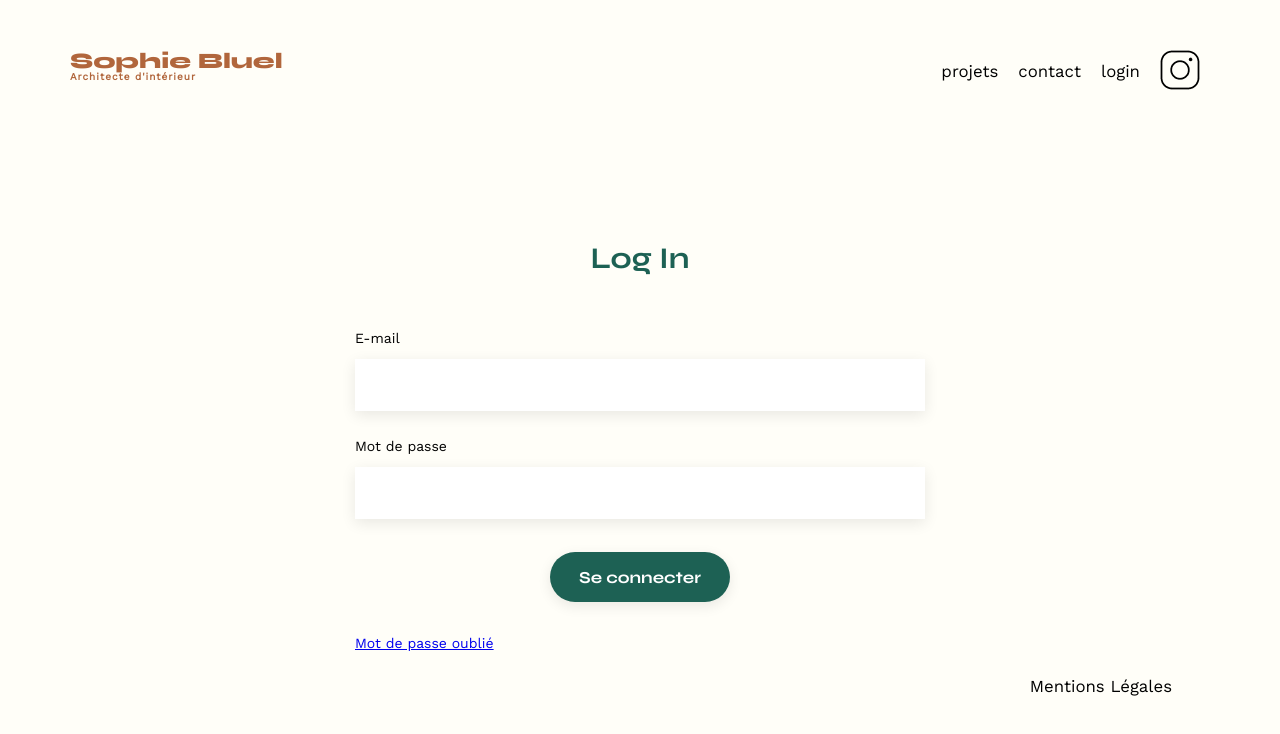
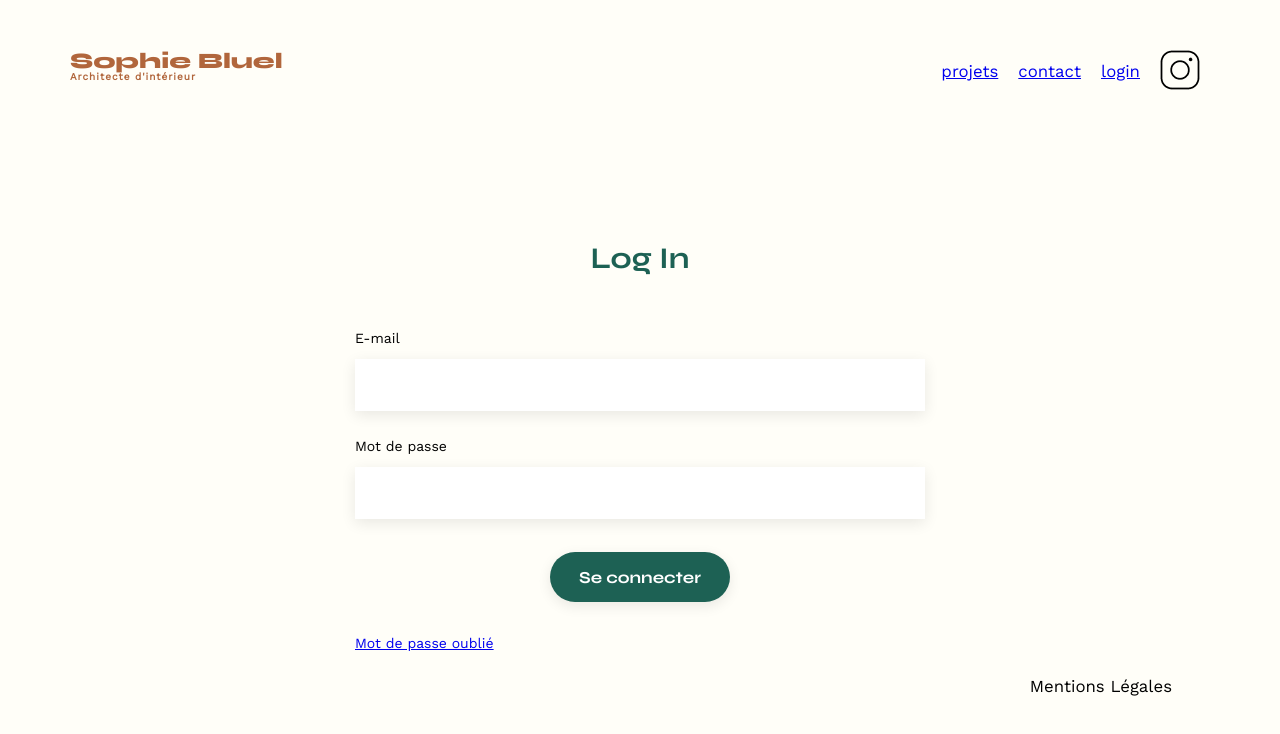
Before and after one commit to 3mpty78/CORRE_Aur-lien_Portfolio-architecte_112023, a plain HTML site: page FrontEnd/pages/login.html in a window 1280 px wide. Drawn offline with nearby package versions, Linux system fonts and the light colour scheme.

Commit message:
Added links in nav

```diff
--- a/FrontEnd/pages/login.html
+++ b/FrontEnd/pages/login.html
@@ -19,9 +19,9 @@
             <h1>Sophie Bluel <span>Architecte d'intérieur</span></h1>
             <nav>
                 <ul>
-                    <li>projets</li>
-                    <li>contact</li>
-                    <li>login</li>
+                    <li><a href="../index.html#portfolio">projets</a></li>
+                    <li><a href="../index.html#contact">contact</a></li>
+                    <li><a href="#">login</a></li>
                     <li>
                         <img
                             src="../assets/icons/instagram.png"
--- a/FrontEnd/script/loginForm.js
+++ b/FrontEnd/script/loginForm.js
@@ -25,6 +25,7 @@ loginForm.addEventListener("submit", async (event) => {
         // Redirection vers la page d'accueil si connexion OK
         window.location.href = "../index.html";
     } else {
+        alert("Email ou mot de passe incorrect");
         console.error("La connexion a échoué.");
     }
 });
```
Also changed, not shown: FrontEnd/index.html (+3 -3 lines).
